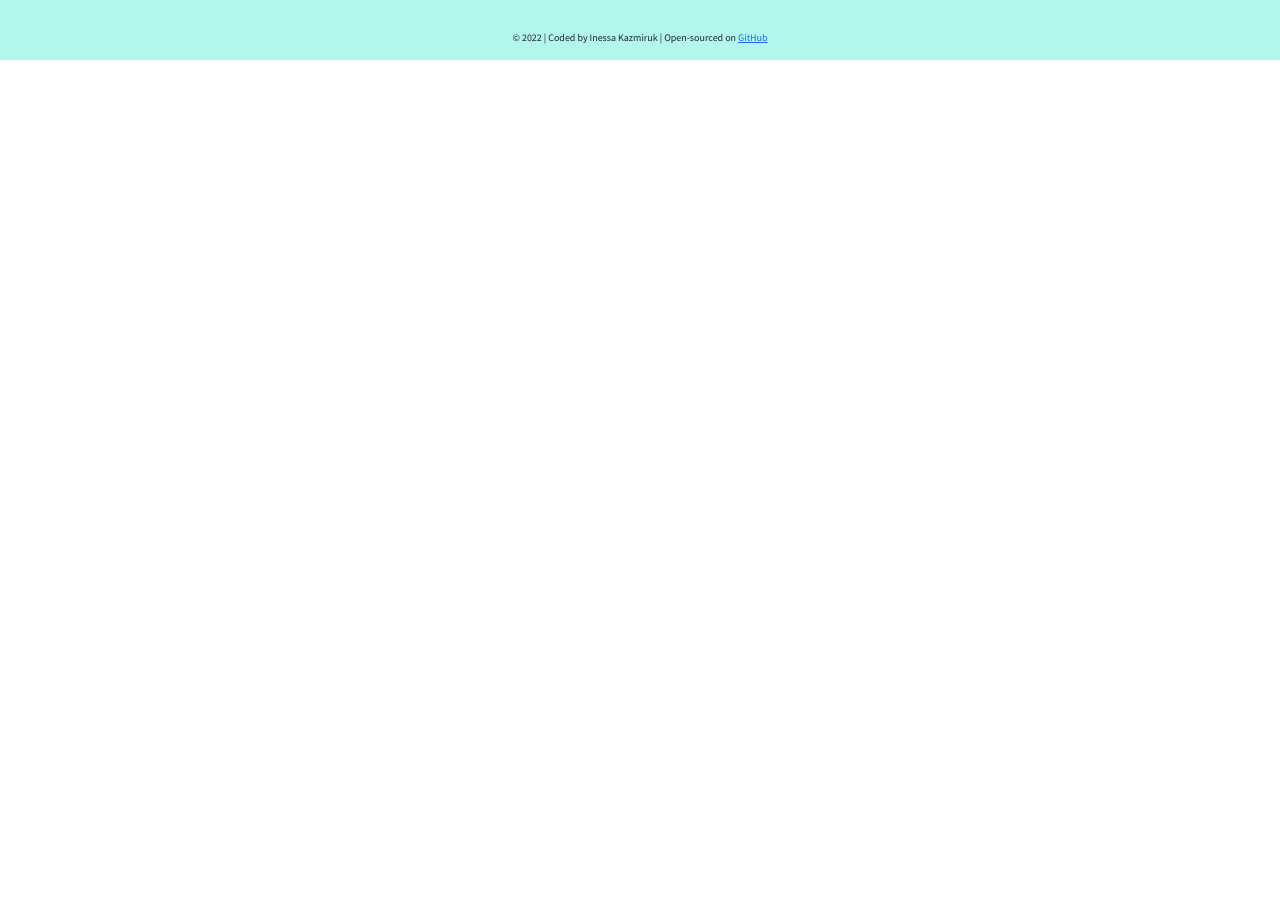
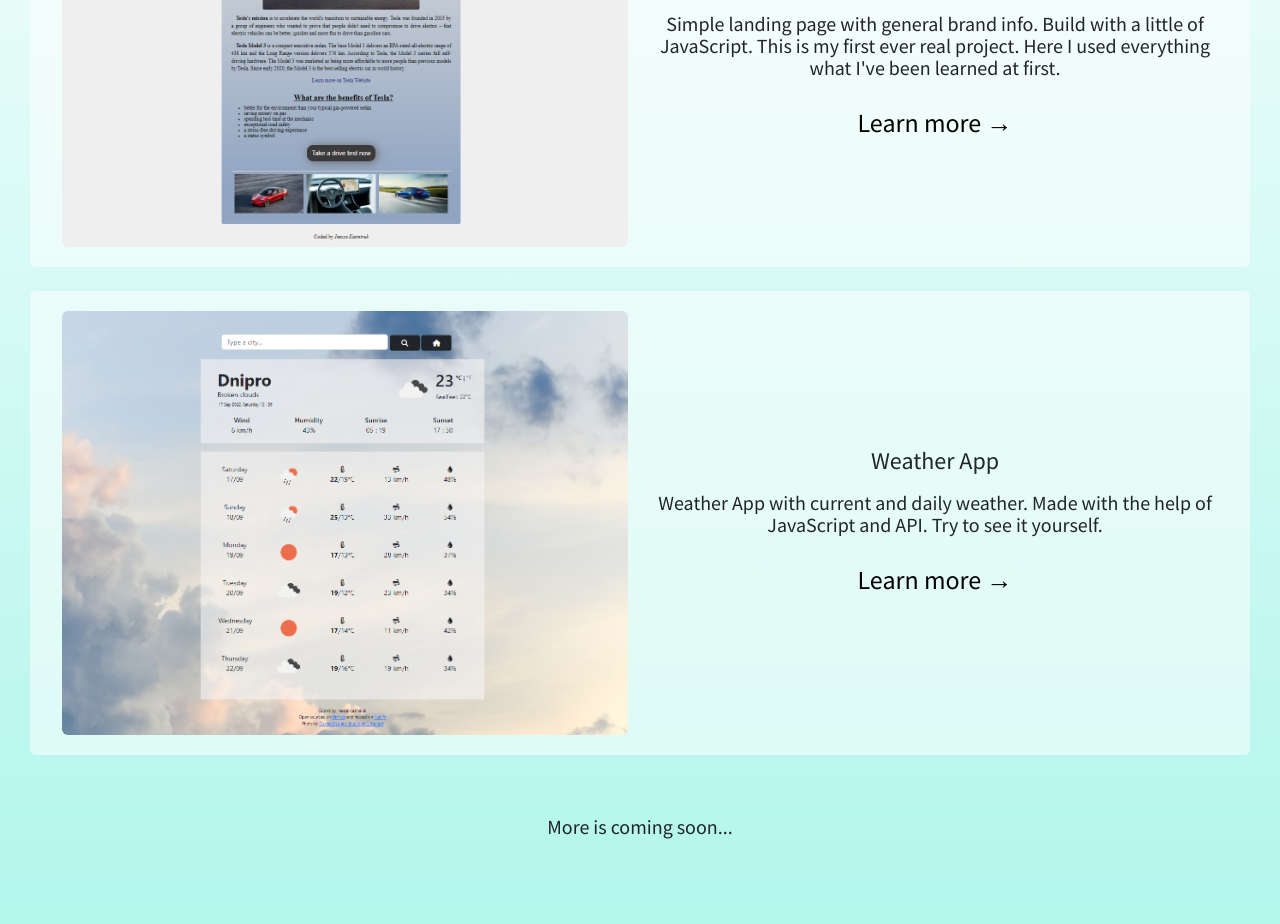
Before and after one commit to rockness-s/my-project, a plain HTML site: page projects.html in a window 1280 px wide. Shown: the part 429-1353 px from the top of the page. Before the commit the page ends 800 px from the top, so only its background shows below. Drawn offline with nearby package versions, Linux system fonts and the light colour scheme; a web font is replaced by a local one.

Commit message:
Project Page
Touches at About-Page. Project-Page is done

```diff
--- a/projects.html
+++ b/projects.html
@@ -37,19 +37,52 @@
 
 <div class="content">
   <div class="hero">
-        <h2>Projects</h2>
+    <h1> My Projects</h1>
+
+    <div class="container-projects">
+      <div class="row mb-4 project-item rounded">
+        <div class="col-md-6">
+            <img src="/src/Tesla.png" alt="tesla-project" class="img-fluid rounded">
         </div>
+        <div class="col-md-6 project-description">
+            <h4 class="mb-3">Tesla App</h4>
+            <p class="mb-4">Simple landing page with general brand info. Build with a little of JavaScript.
+              This is my first ever real project. Here I used everything what I've been learned at first.
+            </p>
+            <a href="https://loquacious-banoffee-9ce599.netlify.app/" target="_blank" class="about-link">Learn more → </a>
+        </div>
+      </div>
+
+      <div class="row mb-4 project-item rounded">
+        <div class="col-md-6">
+            <img src="/src/weather-app.png" alt="weather-project" class="img-fluid rounded">
+        </div>
+        <div class="col-md-6 project-description">
+            <h4 class="mb-3">Weather App</h4>
+            <p class="mb-4">Weather App with current and daily weather. Made with the help of JavaScript and API.
+            Try to see it yourself.
+            </p>
+            <a href="https://illustrious-zabaione-f765a6.netlify.app/" target="_blank" class="about-link">Learn more → </a>
+        </div>
+      </div>
+
+      <h5>More is coming soon...</h5>
+
+    </div>
+
+
 
     <div class="home-contact-section rounded mt-5">
       <h2 class="mb-4">Contact Me</h2>
       <p>Looking forward to your inquiry</p>
       <div class="home-contact-links d-flex justify-content-center">
-            <a href="#"><i class="fa-sharp fa-solid fa-envelope"></i></a>
-            <a href="#"><i class="fa-brands fa-instagram"></i></a>
-            <a href="#"><i class="fa-brands fa-square-facebook"></i></a>
+          <a href="mailto:breathe7underwater@gmail.com"><i class="fa-sharp fa-solid fa-envelope"></i></a>
+          <a href="https://www.instagram.com/_rockness_/" target="_blank"><i class="fa-brands fa-instagram"></i></a>
+          <a href="https://www.facebook.com/i.am.rockness/" target="_blank"><i class="fa-brands fa-square-facebook"></i></a>
+      </div>
+
     </div>
   </div>
-
   </div>
 
 <footer class="text-center">
--- a/src/style.css
+++ b/src/style.css
@@ -37,7 +37,8 @@ p {
 }
 
 h5 {
-    margin-bottom: 200px;
+    margin-top: 60px;
+    margin-bottom: 160px;
 }
 
 footer {
@@ -119,7 +120,6 @@ footer {
     text-decoration: none;
     color: black;
     font-size: 26px;
-
 }
 
 .about-link:hover {
@@ -127,6 +127,21 @@ footer {
     color: black;
 }
 
+.project-description {
+    margin-top: auto !important;
+    margin-bottom: auto !important;
+}
+
+.project-description p {
+    font-size: 20px;
+ }
+
+ .project-item {
+    background-color:rgba(255, 255, 255, 0.518);
+    margin-left: 15px;
+    margin-right: 15px;
+    padding: 20px;
+ }
 
 
 /*font-family: 'Source Sans Pro', sans-serif;
```
Also changed, not shown: about.html (+15 -13 lines). Lines whose indentation alone changed are shown as unchanged.
